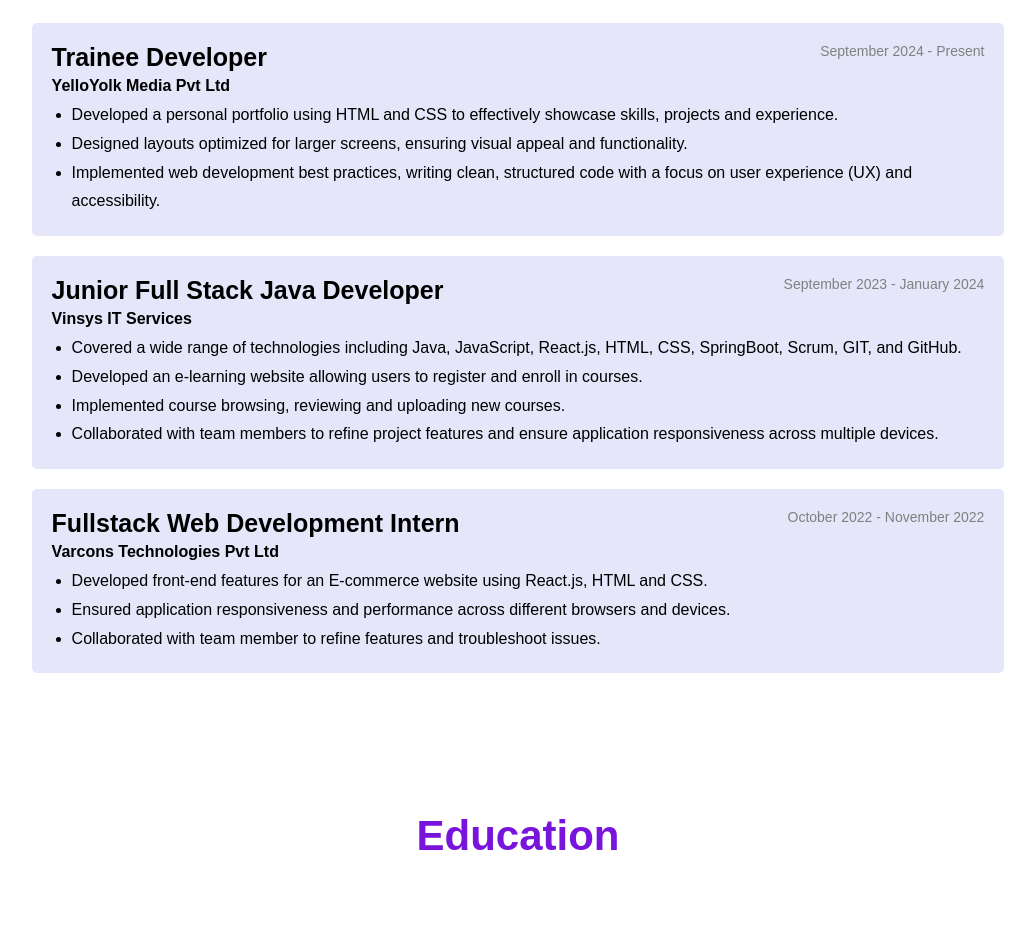
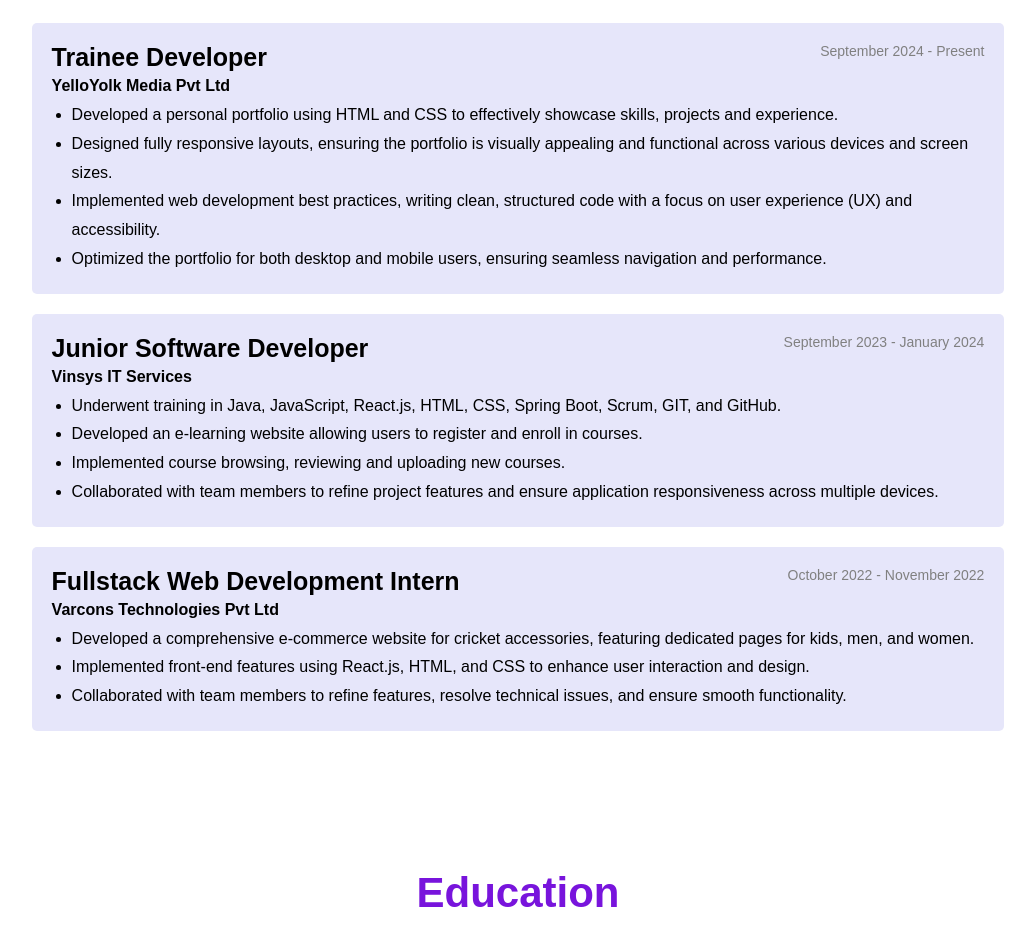
Before and after one commit to SathyaSaiG/personal-portfolio, a plain HTML site: page index.html in a window 1280 px wide. Shown: the part 2200-3127 px from the top of the page, without its empty margins (122-1157 px from the left). Drawn offline with nearby package versions, Linux system fonts and the light colour scheme.

Commit message:
update contents

```diff
--- a/index.html
+++ b/index.html
@@ -119,18 +119,18 @@
                     <h5>YelloYolk Media Pvt Ltd</h5>
                     <ul>
                         <li><p>Developed a personal portfolio using HTML and CSS to effectively showcase skills, projects and experience.</p></li>
-                        <li><p>Designed layouts optimized for larger screens, ensuring visual appeal and functionality.</p></li>
-                        <!-- <li><p>Designed responsive layouts, ensuring the portfolio is visually appealing and functional across various devices and screen sizes.</p></li> -->
+                        <li><p>Designed fully responsive layouts, ensuring the portfolio is visually appealing and functional across various devices and screen sizes.</p></li>
                         <li><p>Implemented web development best practices, writing clean, structured code with a focus on user experience (UX) and accessibility.</p></li>
+                        <li><p>Optimized the portfolio for both desktop and mobile users, ensuring seamless navigation and performance.</p></li>
                     </ul>
                 </div>
 
                 <div class="exp">
-                    <h4>Junior Full Stack Java Developer<span>September 2023 - January 2024</span></h4>
+                    <h4>Junior Software Developer<span>September 2023 - January 2024</span></h4>
                     <h5>Vinsys IT Services</h5>
                     <ul>
-                        <li><p>Covered a wide range of technologies including Java, JavaScript, React.js, HTML, CSS, SpringBoot, Scrum, GIT, and GitHub.</p></li>
-                        <li><p> Developed an e-learning website allowing users to register and enroll in courses.</p></li>
+                        <li><p>Underwent training in Java, JavaScript, React.js, HTML, CSS, Spring Boot, Scrum, GIT, and GitHub.</p></li>
+                        <li><p>Developed an e-learning website allowing users to register and enroll in courses.</p></li>
                         <li><p>Implemented course browsing, reviewing and uploading new courses.</p></li>
                         <li><p>Collaborated with team members to refine project features and ensure application responsiveness across multiple devices.</p></li>
                     </ul>
@@ -141,9 +141,9 @@
                     <h4>Fullstack Web Development Intern<span>October 2022 - November 2022</span></h4>
                     <h5>Varcons Technologies Pvt Ltd</h5>
                     <ul>
-                        <li><p>Developed front-end features for an E-commerce website using React.js, HTML and CSS. </p></li>
-                        <li><p>Ensured application responsiveness and performance across different browsers and devices.</p></li>
-                        <li><p>Collaborated with team member to refine features and troubleshoot issues.</p></li>
+                        <li><p>Developed a comprehensive e-commerce website for cricket accessories, featuring dedicated pages for kids, men, and women.</p></li>
+                        <li><p>Implemented front-end features using React.js, HTML, and CSS to enhance user interaction and design.</p></li>
+                        <li><p>Collaborated with team members to refine features, resolve technical issues, and ensure smooth functionality.</p></li>
                     </ul>
                 </div>
             </div>
```
